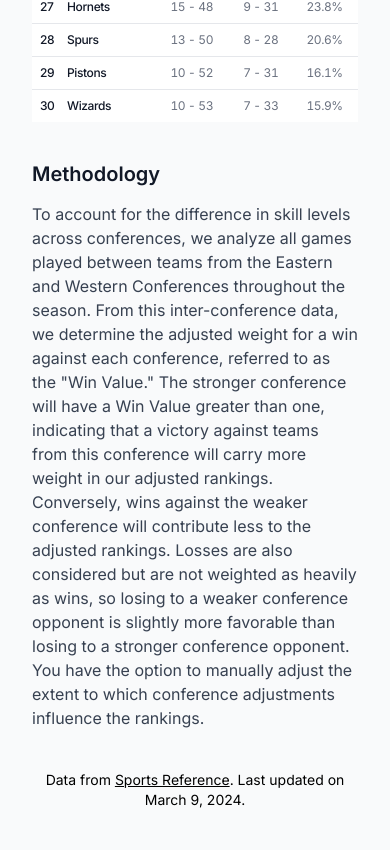
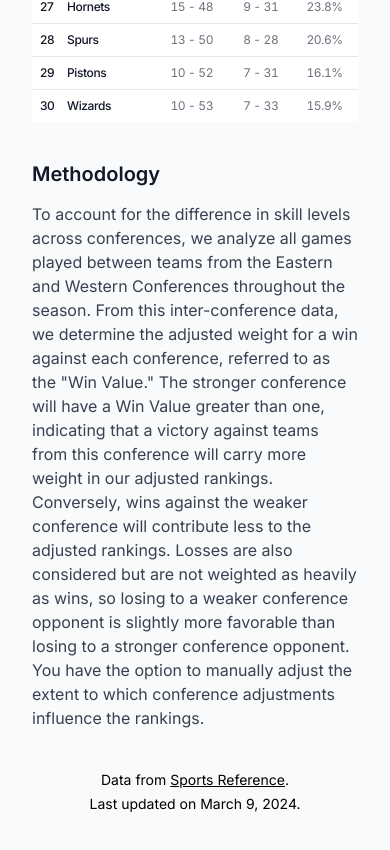
Before and after one commit to trevorsharp/unskew-the-league, a Next.js app: page / in a window 390 px wide. Shown: the part 3594-4444 px from the top of the page. Built offline with nearby package versions, Linux system fonts and the light colour scheme.

Commit message:
Styling fix

```diff
--- a/src/app/page.tsx
+++ b/src/app/page.tsx
@@ -57,7 +57,8 @@ const HomePage = () => (
         </text>
       </div>
 
-      <footer className="text-center text-sm">
+      <footer className="flex flex-col items-center justify-center gap-1 text-center text-sm sm:flex-row">
+        <span>
           Data from{" "}
           <a
             href="https://www.basketball-reference.com/"
@@ -66,7 +67,9 @@ const HomePage = () => (
           >
             Sports Reference
           </a>
-        . Last updated on March 9, 2024.
+          .
+        </span>
+        <span>Last updated on March 9, 2024.</span>
       </footer>
     </div>
   </main>
```
Lines whose indentation alone changed are shown as unchanged.
